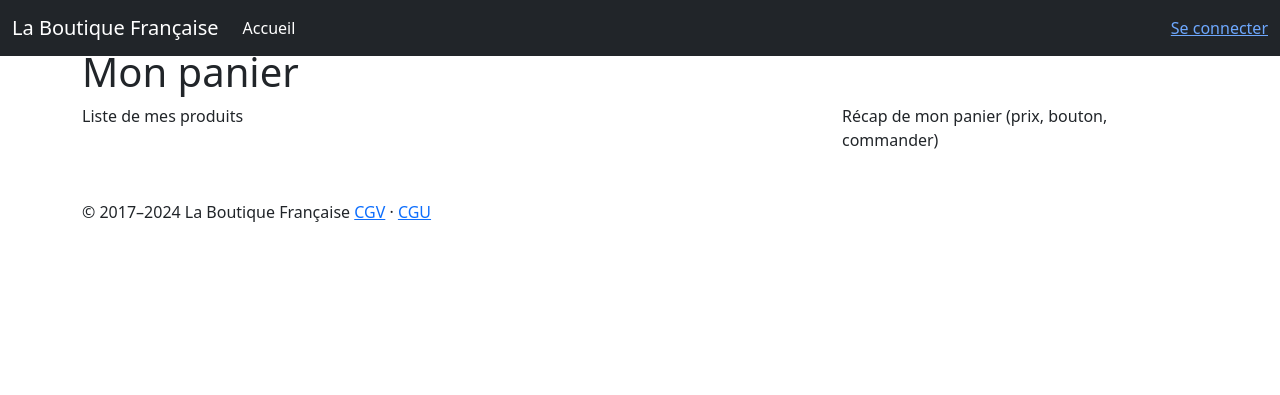
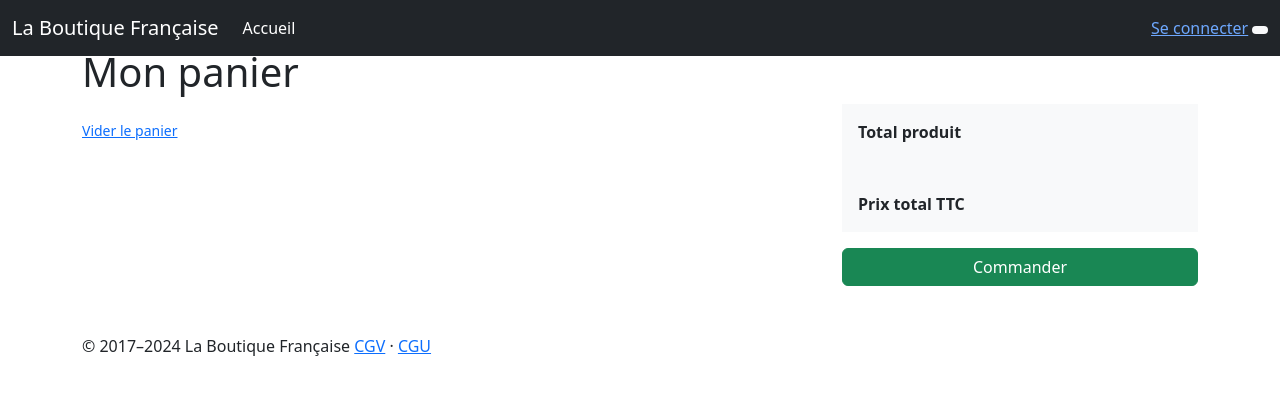
Before and after one commit to andreaskoumato/laboutiquefrancaise, a Symfony app: template templates/cart/index.html.twig in a window 1280 px wide. Shown: the top 395 px of the page. Run offline with Twig, Linux system fonts and the light colour scheme; the template is opened without the code that fills it, so the values that code supplies are empty; some libraries are stand-ins or nearby versions.

Commit message:
Last updates

```diff
--- a/templates/base.html.twig
+++ b/templates/base.html.twig
@@ -48,7 +48,9 @@
 
                     {% endif %}
 
-                    <a href="{{ path('app_cart') }}"><i data-feather="shopping-cart"></i></a>
+                    <a href="{{ path('app_cart') }}"><i data-feather="shopping-cart"></i>
+                        <span class="badge text-bg-light"> {{ fullCartQuantity }}</span>
+                    </a>
                 </div>
             </div>
         </div>
--- a/templates/cart/index.html.twig
+++ b/templates/cart/index.html.twig
@@ -8,13 +8,44 @@
         <div class="row">
 
             <div class="col-md-8">
-                Liste de mes produits
 
-                {{ dump(cart) }}
+                {% for product in cart %}
+                    <div class="row mt-2">
+                        <div class="col-md-2">
+                            <img src="/uploads/{{ product.object.illustration }}" class="img-fluid" alt="{{ product.object.name }}"/>
+                        </div>
+                        <div class="col-md-6">
+                            <strong>{{ product.object.name }}</strong>
+                            <span class="d-block small">Prix unitaire: {{ product.object.pricewt | price }} </span>
+                        </div>
+                        <div class="col-md-2 text-right">
+                           <a href="{{ path('app_cart_decrease', { id : product.object.id }) }}">-</a> <span class="badge text-bg-secondary">x{{ product.qty }}</span> <a href="{{ path('app_cart_add', { id : product.object.id }) }}">+</a>
+                        </div>
+                        <div class="col-md-2">
+                            <strong>{{ ( product.qty * product.object.pricewt ) | price }}</strong>
+                        </div>
+                    </div>
+                {% endfor %}
+                <a href="{{ path('app_cart_remove') }}" class="small d-block mt-3">Vider le panier</a>
             </div>
 
             <div class="col-md-4">
-                Récap de mon panier (prix, bouton, commander)
+                <div class="bg-light p-3">
+                    <div class="d-flex justify-content-between">
+                        <span class="fw-bold">Total produit</span>
+                        <span>{{ fullCartQuantity }}</span>
+                    </div>
+                </div>
+                <div class="bg-light p-3">
+                    <div class="d-flex justify-content-between mt-3">
+                        <span class="fw-bold">Prix total TTC</span>
+                        <span>{{ totalWt | price }}</span>
+                    </div>
+                </div>
+                <div>
+                    <a href="" class="btn btn-success w-100 mt-3">Commander</a>
+                </div>
+
             </div>
         </div>
 
```
Also changed, not shown: src/Classe/Cart.php (+54 -2 lines), src/Controller/CartController.php (+22 -3 lines), src/Twig/AppExtensions.php (+6 -2 lines).
